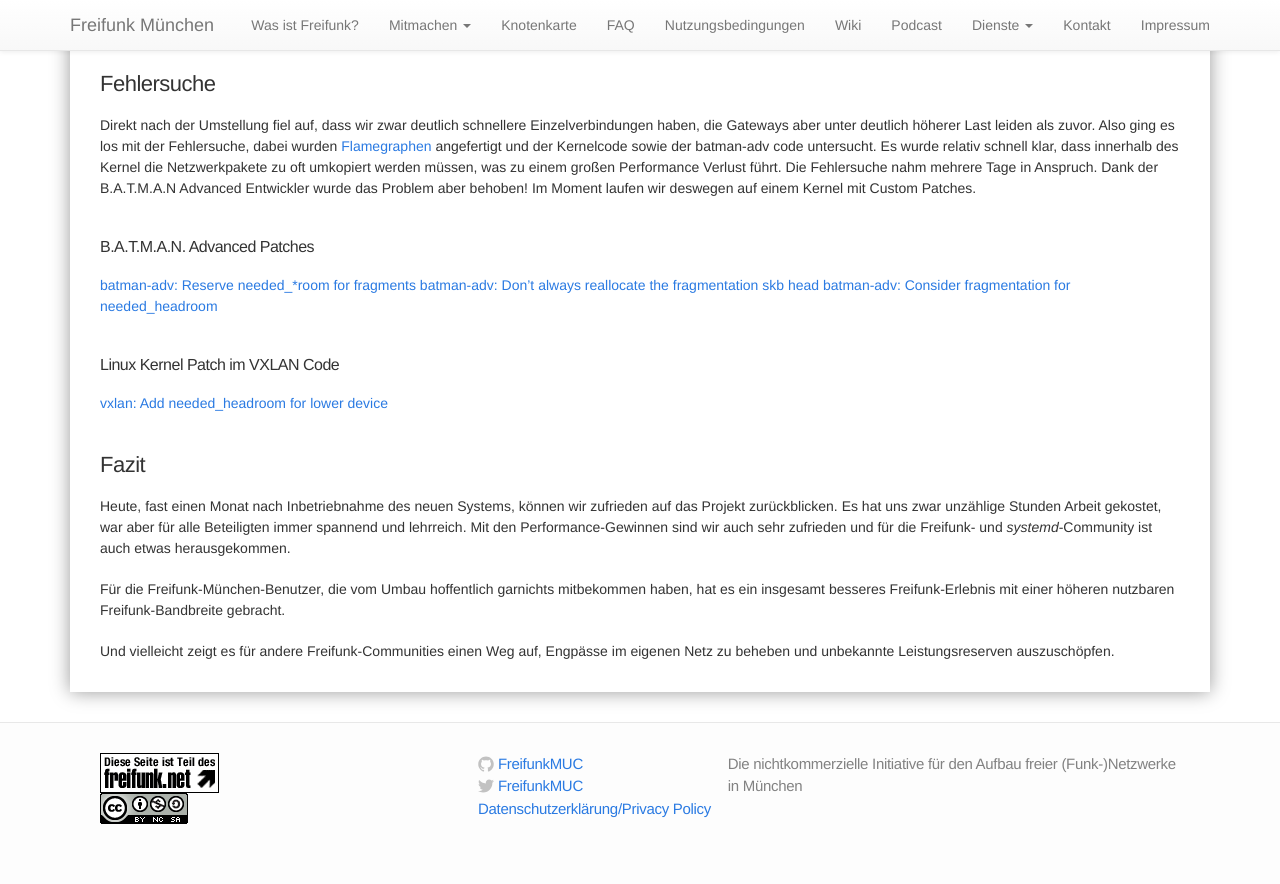
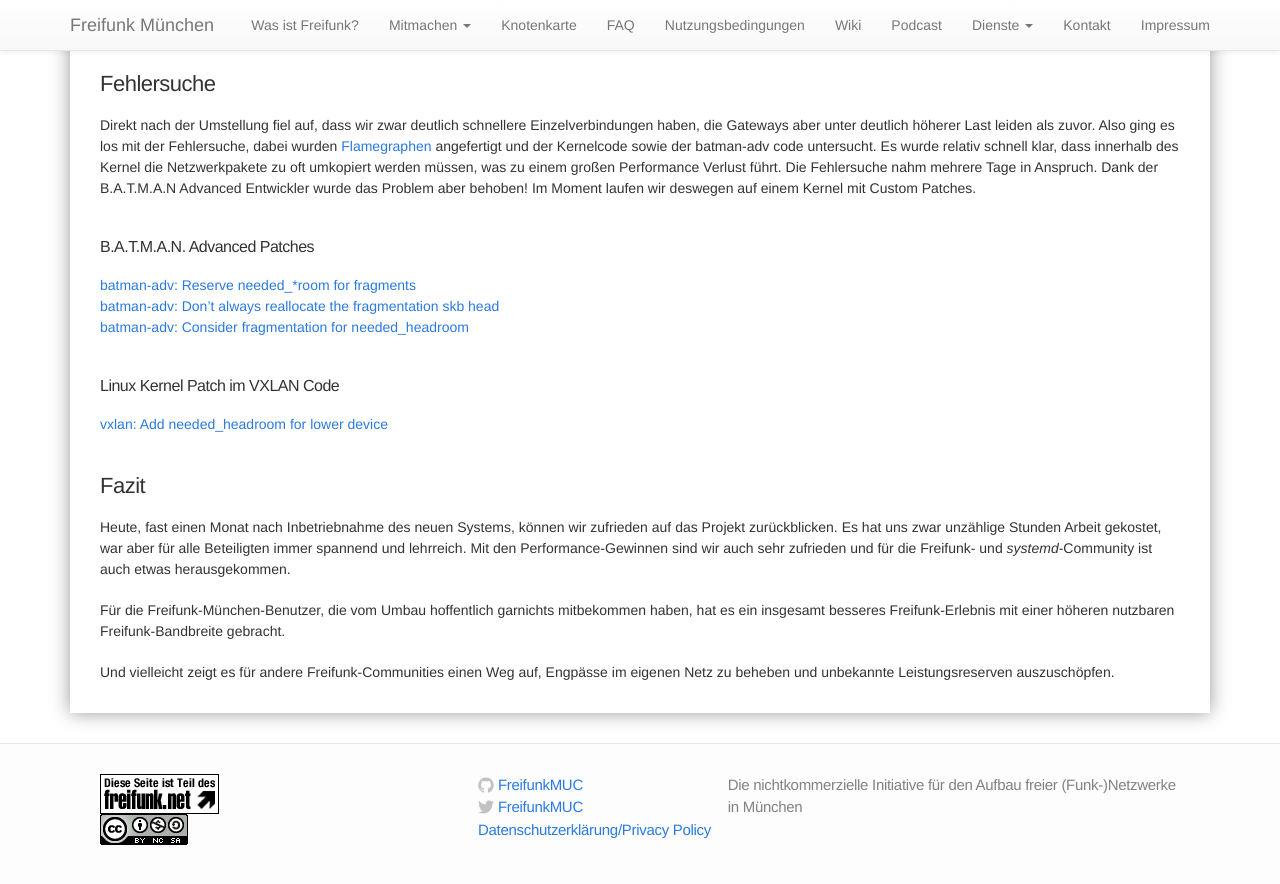
Before and after one commit to freifunkMUC/freifunkmuc.github.io, a Jekyll site: the page built from _posts/2020-12-03-wireguard-firmware.markdown, in a window 1280 px wide and 900 px high, scrolled down 1524 px. Shown: the top 884 px of the window. Built offline with Jekyll 4.4.1, drawn with Linux system fonts in a browser that asks for light colours.

```diff
--- a/_posts/2020-12-03-wireguard-firmware.markdown
+++ b/_posts/2020-12-03-wireguard-firmware.markdown
@@ -40,9 +40,9 @@ Damit auf den Gateways alles rund läuft, haben wir uns zu guter Letzt noch eine
 Direkt nach der Umstellung fiel auf, dass wir zwar deutlich schnellere Einzelverbindungen haben, die Gateways aber unter deutlich höherer Last leiden als zuvor. Also ging es los mit der Fehlersuche, dabei wurden [Flamegraphen](http://www.brendangregg.com/FlameGraphs/cpuflamegraphs.html) angefertigt und der Kernelcode sowie der batman-adv code untersucht. Es wurde relativ schnell klar, dass innerhalb des Kernel die Netzwerkpakete zu oft umkopiert werden müssen, was zu einem großen Performance Verlust führt. Die Fehlersuche nahm mehrere Tage in Anspruch. Dank der B.A.T.M.A.N Advanced Entwickler wurde das Problem aber behoben! Im Moment laufen wir deswegen auf einem Kernel mit Custom Patches.
 
 #### B.A.T.M.A.N. Advanced Patches
-[batman-adv: Reserve needed_*room for fragments](https://patchwork.open-mesh.org/project/b.a.t.m.a.n./patch/20201126153120.1053700-1-sven@narfation.org/)
-[batman-adv: Don't always reallocate the fragmentation skb head](https://patchwork.open-mesh.org/project/b.a.t.m.a.n./patch/20201127173849.19208-4-sw@simonwunderlich.de/)
-[batman-adv: Consider fragmentation for needed_headroom](https://patchwork.open-mesh.org/project/b.a.t.m.a.n./patch/20201127173849.19208-2-sw@simonwunderlich.de/)
+[batman-adv: Reserve needed_*room for fragments](https://patchwork.open-mesh.org/project/b.a.t.m.a.n./patch/20201126153120.1053700-1-sven@narfation.org/)<br />
+[batman-adv: Don't always reallocate the fragmentation skb head](https://patchwork.open-mesh.org/project/b.a.t.m.a.n./patch/20201127173849.19208-4-sw@simonwunderlich.de/)<br />
+[batman-adv: Consider fragmentation for needed_headroom](https://patchwork.open-mesh.org/project/b.a.t.m.a.n./patch/20201127173849.19208-2-sw@simonwunderlich.de/)<br />
 
 #### Linux Kernel Patch im VXLAN Code
 [vxlan: Add needed_headroom for lower device](https://patchwork.open-mesh.org/project/b.a.t.m.a.n./patch/20201126125247.1047977-1-sven@narfation.org/)
```
